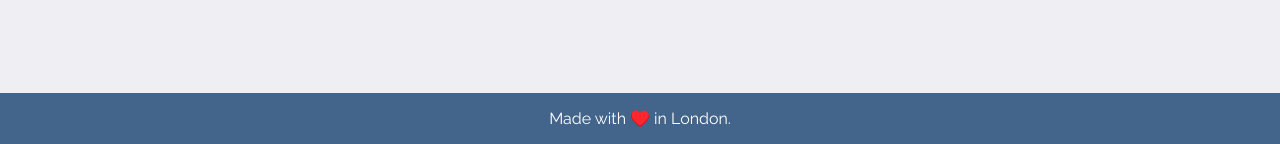
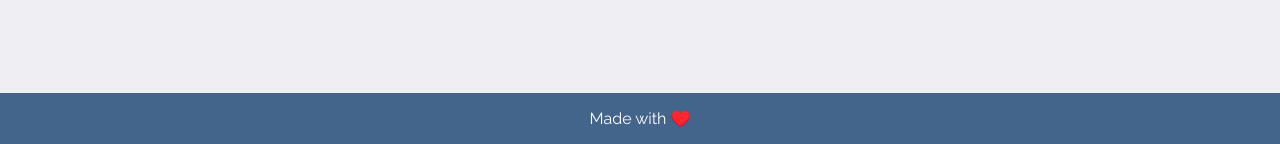
Before and after one commit to Aniketkoppaka/100-Days-Of-Python, a Flask app: page /post/1 in a window 1280 px wide. Shown: the part 656-800 px from the top of the page. Run offline with Flask 3, Linux system fonts and the light colour scheme.

Commit message:
Update post.html

```diff
--- a/blog-templating/templates/post.html
+++ b/blog-templating/templates/post.html
@@ -21,6 +21,6 @@
 </div>
 </body>
 <footer>
-    <p>Made with ♥️ in London.</p>
+    <p>Made with ♥️</p>
 </footer>
 </html>
```
